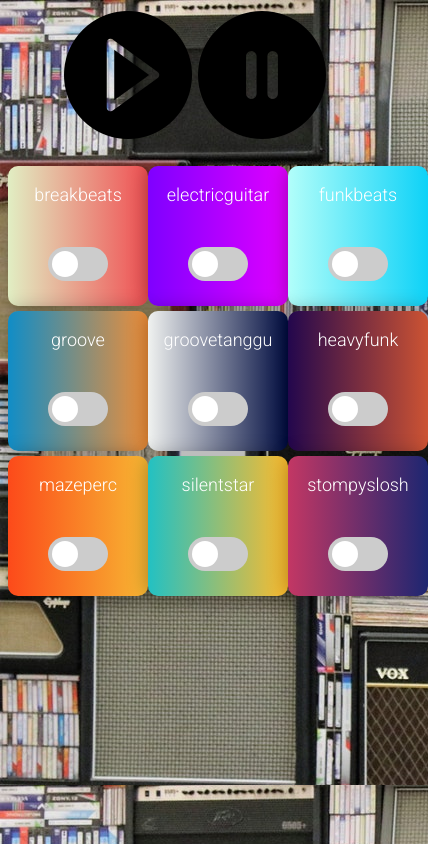
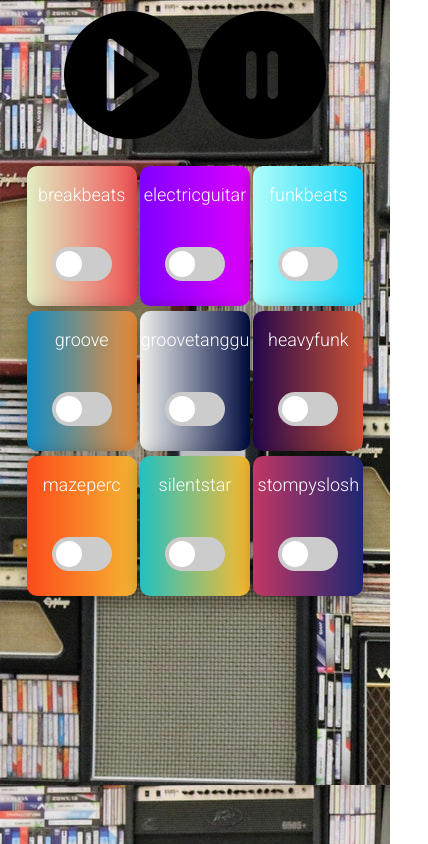
Before and after one commit to Morde20/9cubes, a React (Create React App) app: page / in a window 390 px wide. Shown: the whole page, 428 px wide, since content can reach past the window. Built offline with nearby package versions, Linux system fonts and the light colour scheme.

Commit message:
responsive

```diff
--- a/src/componentsStyle.scss
+++ b/src/componentsStyle.scss
@@ -218,5 +218,17 @@ body{
         }
     }
 
+    @media only screen and (max-width: 600px) {
+        .container{
+          max-width: 340px;
+
+          .cube0,.cube1,.cube2,.cube3,.cube4,.cube5,.cube6,.cube7,.cube8{
+            max-width: 110px;
+          }
+
+        }
+
+      }
+
 
 }
```
Also changed, not shown: src/dist/componentsStyle.css.
